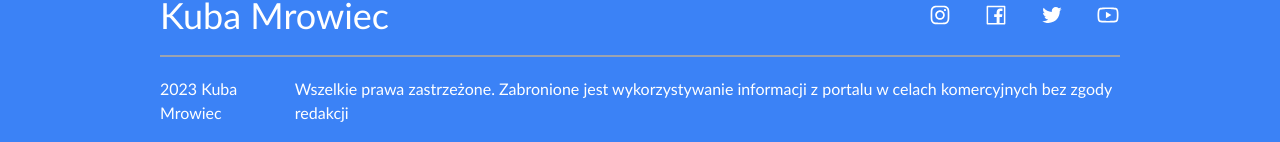
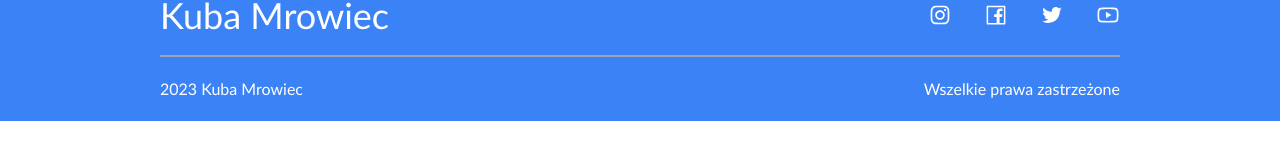
Before and after one commit to Mruveks/weather-app, a React (Vite) app: page /media in a window 1280 px wide. Shown: the part 3297-3439 px from the top of the page. After the commit the page ends 3418 px from the top, so only its background shows below. Built offline with nearby package versions, Linux system fonts and the light colour scheme; no server answers.

Commit message:
Modified footer

```diff
--- a/src/components/Footer.jsx
+++ b/src/components/Footer.jsx
@@ -16,7 +16,7 @@ const Footer = () => {
       </div>
       <div className="flex justify-between px-10 py-5 sm:px-40">
         <div>2023 Kuba Mrowiec</div>
-        <div>Wszelkie prawa zastrzeżone. Zabronione jest wykorzystywanie informacji z portalu w celach komercyjnych bez zgody redakcji</div>
+        <div>Wszelkie prawa zastrzeżone</div>
       </div>
     </footer>
   )
```
